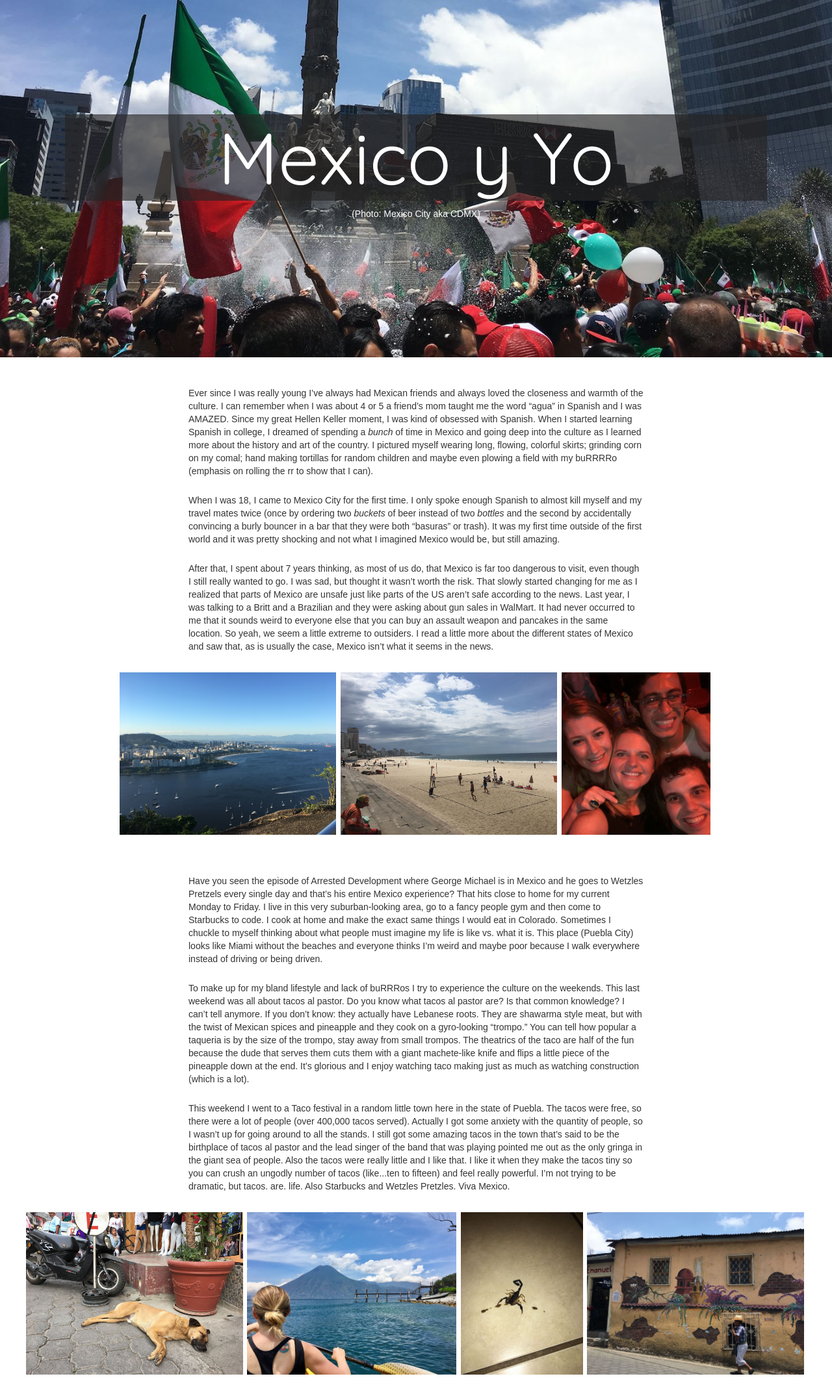
After one commit to ahogue1/portfolio, a Rails app: template app/views/posts/mexico_y_yo.html.erb in a window 1280 px wide. The commit adds this page. Shown: the whole page at 65% size. Run offline with Rails 7, Linux system fonts and the light colour scheme; the template is opened without the code that fills it, so the values that code supplies are empty; style sheets or scripts are compiled from the project's sources; some libraries are stand-ins or nearby versions; some web fonts are replaced.

Commit message:
Add content for 'Mexico y Yo' Blog post

```diff
--- a/app/assets/stylesheets/posts/_index.scss
+++ b/app/assets/stylesheets/posts/_index.scss
@@ -1,2 +1,3 @@
 @import "show";
 @import "welcome";
+@import "mexico";
--- /dev/null
+++ b/app/assets/stylesheets/posts/_mexico.scss
@@ -0,0 +1,21 @@
+#mexico-featured-photo {
+  background-position: bottom;
+  color: white;
+  padding: 100px;
+  h1 {
+    padding: 5px;
+    background: #252424a6;
+  }
+}
+
+
+@media screen and (max-width: 933px) {
+  #mexico-featured-photo {
+    padding: none;
+    color: black;
+    h1 {
+      background: none;
+      font-size: 9vh;
+    }
+  }
+}
--- a/app/controllers/blog_controller.rb
+++ b/app/controllers/blog_controller.rb
@@ -1,8 +1,11 @@
 class BlogController < ApplicationController
   def index
+    @title = 'Danger 2.0 Blog'
   end
 
   def show
+    @title = "Danger 2.0 | #{params[:id].capitalize}"
+
     render "posts/#{params[:id]}"
   end
 end
--- a/app/controllers/pages_controller.rb
+++ b/app/controllers/pages_controller.rb
@@ -1,4 +1,5 @@
 class PagesController < ApplicationController
   def home
+    @title = 'Amy Hogue | Portfolio'
   end
 end
--- a/app/views/layouts/application.html.erb
+++ b/app/views/layouts/application.html.erb
@@ -4,7 +4,7 @@
     <meta charset="UTF-8">
     <meta name="viewport" content="width=device-width, initial-scale=1, shrink-to-fit=no">
     <link rel="stylesheet" href="https://cdn.rawgit.com/konpa/devicon/df6431e323547add1b4cf45992913f15286456d3/devicon.min.css">
-    <title>Amy Hogue | Portfolio</title>
+    <title><%= @title || 'Amy Hogue' %></title>
     <%= csrf_meta_tags %>
     <%= action_cable_meta_tag %>
     <%= stylesheet_link_tag 'application', media: 'all' %>
--- /dev/null
+++ b/app/views/posts/mexico_y_yo.html.erb
@@ -0,0 +1,58 @@
+<div class="container-fluid">
+  <div class="row">
+    <div class="banner welcome-post-banner" id = "mexico-featured-photo" style="background-image: url(<%= image_path('posts/mexico-y-yo/feature.jpg')%>);">
+
+      <div class="banner-heading">
+        <h1>Mexico y Yo</h1>
+      </div>
+      <div class="banner-comment"><p>(Photo: Mexico City aka CDMX)</p></div>
+    </div>
+  </div>
+</div>
+
+<div class="container post-container">
+  <div class="row">
+
+   <p>
+     Ever since I was really young I’ve always had Mexican friends and always loved the closeness and warmth of the culture. I can remember when I was about 4 or 5 a friend’s mom taught me the word “agua” in Spanish and I was AMAZED. Since my great Hellen Keller moment, I was kind of obsessed with Spanish. When I started learning Spanish in college, I dreamed of spending a <em>bunch</em> of time in Mexico and going deep into the culture as I learned more about the history and art of the country. I pictured myself wearing long, flowing, colorful skirts; grinding corn on my comal; hand making tortillas for random children and maybe even plowing a field with my buRRRRo (emphasis on rolling the rr to show that I can).
+   </p>
+    <p>
+      When I was 18, I came to Mexico City for the first time. I only spoke enough Spanish to almost kill myself and my travel mates twice (once by ordering two <em>buckets</em> of beer instead of two<em> bottles</em> and the second by accidentally convincing a burly bouncer in a bar that they were both “basuras” or trash). It was my first time outside of the first world and it was pretty shocking and not what I imagined Mexico would be, but still amazing.
+    </p>
+    <p>
+      After that, I spent about 7 years thinking, as most of us do, that Mexico is far too dangerous to visit, even though I still really wanted to go. I was sad, but thought it wasn’t worth the risk. That slowly started changing for me as I realized that parts of Mexico are unsafe just like parts of the US aren’t safe according to the news. Last year, I was talking to a Britt and a Brazilian and they were asking about gun sales in WalMart. It had never occurred to me that it sounds weird to everyone else that you can buy an assault weapon and pancakes in the same location. So yeah, we seem a little extreme to outsiders. I read a little more about the different states of Mexico and saw that, as is usually the case, Mexico isn’t what it seems in the news.
+    </p>
+  </div>
+</div>
+
+<div class="container-fluid">
+  <div class="row photo-row">
+    <%= image_tag 'posts/welcome/rio4.jpg', class: "medium-photo"%>
+    <%= image_tag 'posts/welcome/rio2.jpg', class: "medium-photo"%>
+    <%= image_tag 'posts/welcome/rio3.jpg', class: "medium-photo"%>
+  </div>
+</div>
+
+<div class="container post-container">
+  <div class="row">
+    <p>
+      Have you seen the episode of Arrested Development where George Michael is in Mexico and he goes to Wetzles Pretzels every single day and that’s his entire Mexico experience? That hits close to home for my current Monday to Friday. I live in this very suburban-looking area, go to a fancy people gym and then come to Starbucks to code. I cook at home and make the exact same things I would eat in Colorado. Sometimes I chuckle to myself thinking about what people must imagine my life is like vs. what it is. This place (Puebla City) looks like Miami without the beaches and everyone thinks I’m weird and maybe poor because I walk everywhere instead of driving or being driven.
+    </p>
+    <p>
+      To make up for my bland lifestyle and lack of buRRRos I try to experience the culture on the weekends. This last weekend was all about tacos al pastor. Do you know what tacos al pastor are? Is that common knowledge? I can’t tell anymore. If you don’t know: they actually have Lebanese roots. They are shawarma style meat, but with the twist of Mexican spices and pineapple and they cook on a gyro-looking “trompo.” You can tell how popular a taqueria is by the size of the trompo, stay away from small trompos. The theatrics of the taco are half of the fun because the dude that serves them cuts them with a giant machete-like knife and flips a little piece of the pineapple down at the end. It’s glorious and I enjoy watching taco making just as much as watching construction (which is a lot).
+    </p>
+
+    <p>
+      This weekend I went to a Taco festival in a random little town here in the state of Puebla. The tacos were free, so there were a lot of people (over 400,000 tacos served). Actually I got some anxiety with the quantity of people, so I wasn’t up for going around to all the stands. I still got some amazing tacos in the town that’s said to be the birthplace of tacos al pastor and the lead singer of the band that was playing pointed me out as the only gringa in the giant sea of people. Also the tacos were really little and I like that. I like it when they make the tacos tiny so you can crush an ungodly number of tacos (like...ten to fifteen) and feel really powerful. I’m not trying to be dramatic, but tacos. are. life. Also Starbucks and Wetzles Pretzles. Viva Mexico.
+    </p>
+
+  </div>
+</div>
+<div class="container-fluid">
+  <div class="row photo-row">
+    <%= image_tag 'posts/welcome/guat1.jpg', class: "medium-photo"%>
+    <%= image_tag 'posts/welcome/guat2.jpg', class: "medium-photo"%>
+    <%= image_tag 'posts/welcome/guat3.jpg', class: "medium-photo"%>
+    <%= image_tag 'posts/welcome/guat4.jpg', class: "medium-photo"%>
+  </div>
+</div>
--- a/app/views/posts/welcome.html.erb
+++ b/app/views/posts/welcome.html.erb
@@ -1,6 +1,6 @@
 <div class="container-fluid">
   <div class="row">
-    <div class="banner welcome-post-banner" style="background-image: url(<%= image_path('posts/welcome/feature1.jpg')%>);">
+    <div class="banner welcome-post-banner" style="background-image: url(<%= image_path('posts/welcome/feature.jpg')%>);">
 
       <div class="banner-heading">
         <h1>Danger 2.0</h1>
```
Also changed, not shown: app/assets/images/posts/mexico-y-yo/feature.jpg (added), app/assets/images/posts/welcome/feature.jpg (renamed from app/assets/images/posts/welcome/feature1.jpg).
